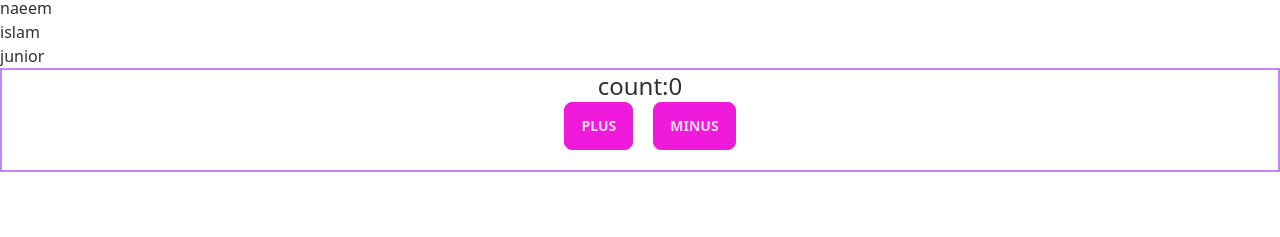
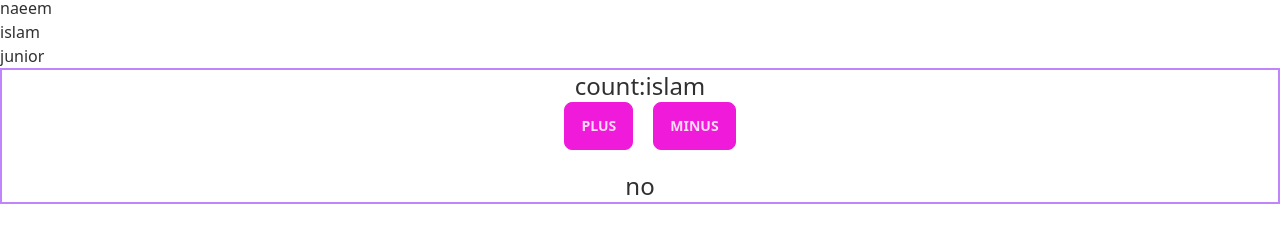
Before and after one commit to naeem182/conceptul-react-core-concept, a React (Vite) app: page / in a window 1280 px wide. Shown: the part 887-1124 px from the top of the page. Before the commit the page ends 1095 px from the top, so only its background shows below. Built offline with nearby package versions, Linux system fonts and the light colour scheme.

Commit message:
UseState conditional rendering

```diff
--- a/src/UseStateHook.jsx
+++ b/src/UseStateHook.jsx
@@ -2,16 +2,19 @@ import React, { useState } from 'react'
 
 function UseStateHook() {
 
-    const [count, setcount] = useState((0))
+    // const [count, setcount] = useState((0))
+    const [count, setcount] = useState(("islam"))
     // console.log(count)
     const handlePlus = () => {
-        setcount(count + 1)
+        // setcount(count + 1)
+        setcount("naeem")
     }
     const handleMinus = () => {
-        const MinusValue = count - 1;
-        if (MinusValue < 0) { alert("you can't go less than 0") }
-        else
-            setcount(MinusValue);
+        // const MinusValue = count - 1;
+        // if (MinusValue < 0) { alert("you can't go less than 0") }
+        // else
+        // setcount(MinusValue);
+        setcount("islam");
     }
 
     return (
@@ -19,6 +22,15 @@ function UseStateHook() {
             <h1>count:{count} </h1>
             <button onClick={handlePlus} className='btn btn-secondary mx-5 mb-5 '>Plus</button>
             <button onClick={handleMinus} className='btn btn-secondary mb-5'> Minus</button>
+            {/*
+            { count == "1" && <h1>Naeem</h1>}
+            { count == "0" && <h1>islam</h1>} */}
+
+
+            {count == "naeem" && <h1>yes</h1>}
+            {count == "islam" && <h1>no</h1>}
+
+
         </div>
     )
 }
```
